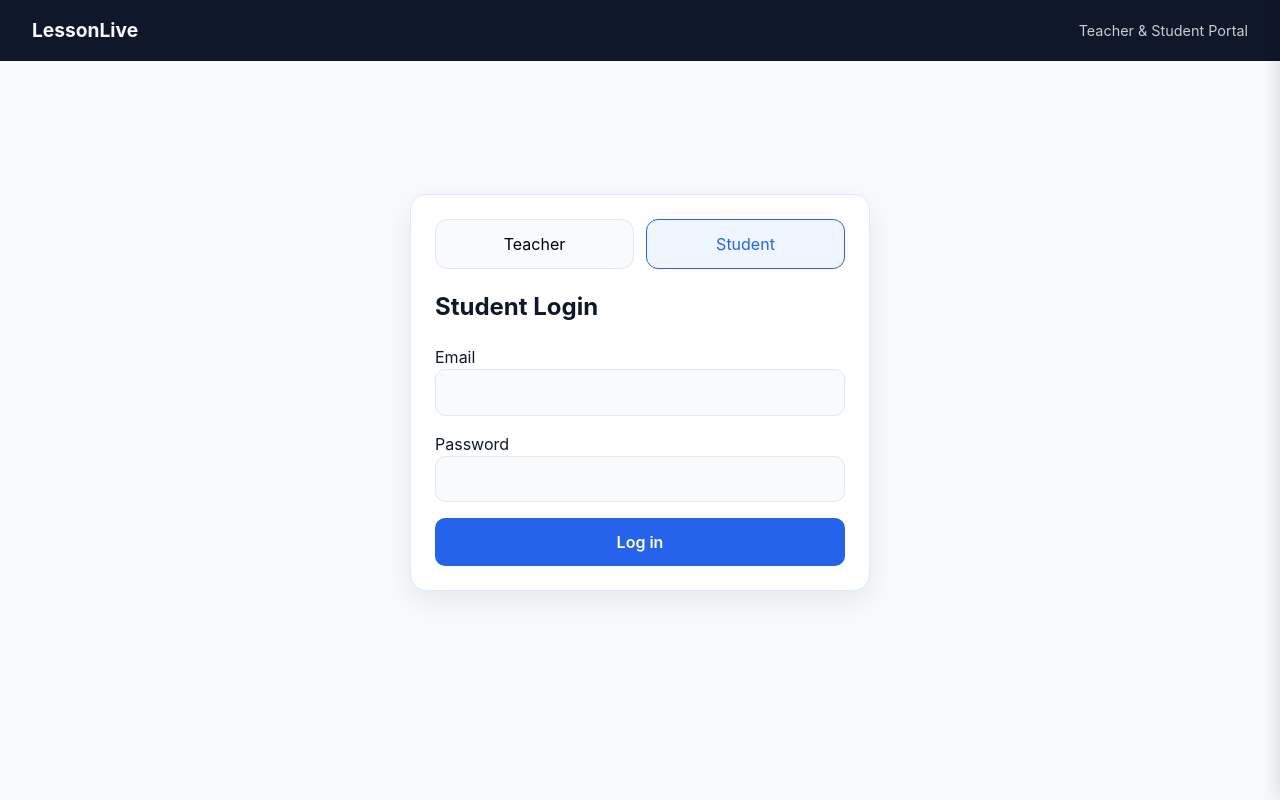
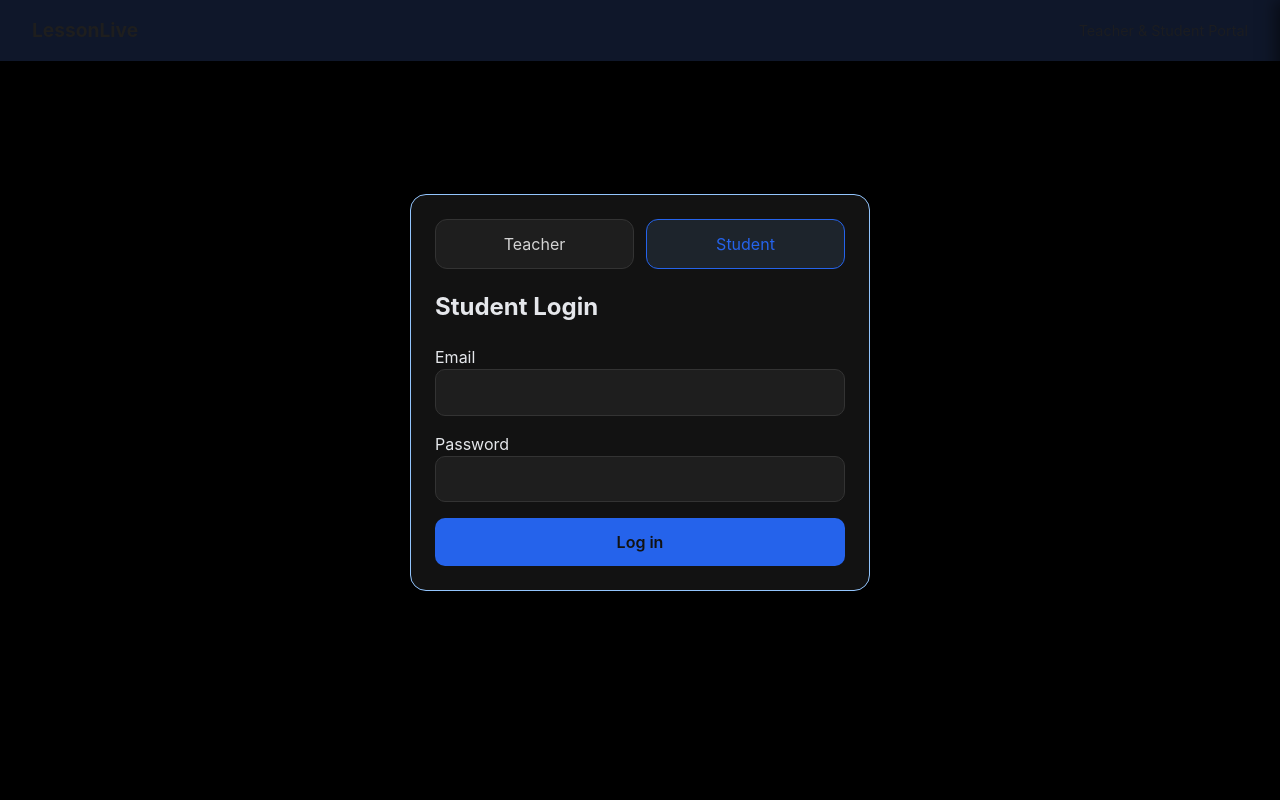
Before and after one commit to temesgensida-code/LessonLive, a React app in the folder frontend/: page / in a window 1280 px wide. Built offline with nearby package versions, Linux system fonts and the light colour scheme; no server answers; the HTML template or start-up script is replaced by a standard one.

Commit message:
ui changed into darkmode

```diff
--- a/frontend/src/App.css
+++ b/frontend/src/App.css
@@ -10,7 +10,7 @@
   justify-content: space-between;
   padding: 1rem 2rem;
   background: #0f172a;
-  color: #f8fafc;
+  color: #1e1e1e;
 }
 
 .brand {
@@ -54,8 +54,8 @@
   right: -525px;
   width: 525px;
   height: 100vh;
-  background: #ffffff;
-  box-shadow: -5px 0 15px rgba(0, 0, 0, 0.1);
+  background: #121212;
+  box-shadow: -5px 0 15px rgba(0, 0, 0, 0.5);
   transition: right 0.3s ease;
   z-index: 999;
   display: flex;
@@ -71,7 +71,7 @@
   align-items: center;
   justify-content: space-between;
   padding: 1.5rem;
-  border-bottom: 1px solid #e2e8f0;
+  border-bottom: 1px solid #333333;
 }
 
 .logout-btn {
@@ -103,7 +103,7 @@
   flex-direction: column;
   gap: 0.5rem;
   margin-bottom: 1.5rem;
-  border-bottom: 1px solid #e2e8f0;
+  border-bottom: 1px solid #333333;
   padding-bottom: 1.5rem;
 }
 
@@ -114,18 +114,18 @@
   padding: 0.75rem 1rem;
   border-radius: 8px;
   font-weight: 500;
-  color: #475569;
+  color: #d4d4d4;
   cursor: pointer;
   transition: all 0.2s ease;
 }
 
 .sidebar-nav-item:hover {
-  background: #f1f5f9;
+  background: #2d2d2d;
   color: #0f172a;
 }
 
 .sidebar-nav-item.active {
-  background: #eff6ff;
+  background: #93c5fd;
   color: #2563eb;
 }
 
@@ -143,10 +143,10 @@
 }
 
 .card {
-  background: #ffffff;
+  background: #121212;
   border-radius: 16px;
   padding: 1.5rem;
-  box-shadow: 0 10px 30px rgba(15, 23, 42, 0.08);
+  box-shadow: 0 10px 30px rgba(0, 0, 0, 0.8);
 }
 
 .stack {
@@ -170,7 +170,7 @@
 
 .auth-box {
   transition: box-shadow 180ms ease, border-color 180ms ease;
-  border: 1px solid #dbeafe;
+  border: 1px solid #93c5fd;
 }
 
 .auth-box:hover {
@@ -210,20 +210,21 @@
   width: 100%;
   padding: 0.65rem 0.75rem;
   border-radius: 10px;
-  border: 1px solid #e2e8f0;
-  background: #f8fafc;
+  border: 1px solid #333333;
+  background: #1e1e1e;
+  color: #d4d4d4;
 }
 
 .form input:focus,
 .form textarea:focus {
   outline: 2px solid #2563eb;
   border-color: #2563eb;
-  background: #ffffff;
+  background: #121212;
 }
 
 .primary {
   background: #2563eb;
-  color: #ffffff;
+  color: #121212;
   border: none;
   padding: 0.75rem 1.2rem;
   border-radius: 10px;
@@ -233,8 +234,8 @@
 
 .ghost {
   background: transparent;
-  border: 1px solid #cbd5f5;
-  color: #1e3a8a;
+  border: 1px solid #333333;
+  color: #93c5fd;
   padding: 0.6rem 1rem;
   border-radius: 10px;
   cursor: pointer;
@@ -244,27 +245,29 @@
   display: flex;
   gap: 0.75rem;
   margin-bottom: 1rem;
+  color:#9ca3af;
 }
 
 .tab {
   flex: 1;
-  border: 1px solid #e2e8f0;
-  background: #f8fafc;
+  border: 1px solid #333333;
+  background: #1e1e1e;
   padding: 0.75rem 1rem;
   border-radius: 12px;
   cursor: pointer;
+  color:#d4d4d4;
 }
 
 .tab.active {
   border-color: #2563eb;
   color: #2563eb;
-  background: #eff6ff;
+  background: #2f425762;
 }
 
 .link-button {
   border: none;
   background: transparent;
-  color: #1d4ed8;
+  color: #60a5fa;
   padding: 0;
   font-size: 0.85rem;
   text-align: left;
@@ -295,7 +298,7 @@
   justify-content: space-between;
   align-items: center;
   padding: 0.75rem 1rem;
-  background: #f8fafc;
+  background: #1e1e1e;
   border-radius: 12px;
 }
 
@@ -310,22 +313,22 @@
   margin-top: 1.5rem;
   padding: 1rem;
   border-radius: 12px;
-  border: 1px dashed #cbd5f5;
-  background: #f8fafc;
+  border: 1px dashed #333333;
+  background: #1e1e1e;
 }
 
 .muted {
-  color: #64748b;
+  color: #9ca3af;
   font-size: 0.9rem;
 }
 
 .error {
-  color: #b91c1c;
+  color: #f87171;
   font-weight: 600;
 }
 
 .success {
-  color: #15803d;
+  color: #4ade80;
   font-weight: 600;
 }
 
@@ -344,10 +347,10 @@
 
 .notes-canvas {
   width: 60%;
-  border: 1px solid #e2e8f0;
+  border: 1px solid #333333;
   border-radius: 12px;
   padding: 1rem;
-  background: #f8fafc;
+  background: #1e1e1e;
   display: flex;
   flex-direction: column;
   height: 100%;
@@ -396,18 +399,18 @@
 }
 
 .displayed-item {
-  background: #ffffff;
+  background: #121212;
   border-radius: 12px;
-  border: 1px solid #e2e8f0;
+  border: 1px solid #333333;
   padding: 0.9rem;
 }
 
 .notes-panel {
   width: 40%;
-  border: 1px solid #e2e8f0;
+  border: 1px solid #333333;
   border-radius: 12px;
   padding: 1rem;
-  background: #ffffff;
+  background: #121212;
   display: flex;
   flex-direction: column;
   gap: 0.75rem;
@@ -427,8 +430,8 @@
 }
 
 .danger {
-  border-color: #fca5a5;
-  color: #b91c1c;
+  border-color: #7f1d1d;
+  color: #f87171;
 }
 
 .note-list-item {
@@ -483,7 +486,7 @@
 }
 
 .live-audio-box {
-  border-top: 1px solid #e2e8f0;
+  border-top: 1px solid #333333;
   padding-top: 0.75rem;
 }
 
@@ -502,10 +505,10 @@
   flex: 1;
   min-height: 0;
   overflow-y: auto;
-  border: 1px solid #e2e8f0;
+  border: 1px solid #333333;
   border-radius: 10px;
   padding: 0.75rem;
-  background: #fff;
+  background: #121212;
 }
 
 .username-chat-item {
@@ -523,8 +526,8 @@
   width: 100%;
   padding: 0.65rem 0.75rem;
   border-radius: 10px;
-  border: 1px solid #e2e8f0;
-  background: #f8fafc;
+  border: 1px solid #333333;
+  background: #1e1e1e;
 }
 
 @media (max-width: 900px) {
--- a/frontend/src/LiveClassroom.jsx
+++ b/frontend/src/LiveClassroom.jsx
@@ -70,7 +70,7 @@ export default function LiveClassroom({ accessToken }) {
         </div>
 
         {/* Right 2/5 - Sidebar */}
-        <div style={{ flexBasis: '40%', flexGrow: 2, minWidth: 0, display: 'flex', flexDirection: 'column', background: '#f5f5f5', borderLeft: '1px solid #ddd' }}>
+        <div style={{ flexBasis: '40%', flexGrow: 2, minWidth: 0, display: 'flex', flexDirection: 'column', background: '#121212', borderLeft: '1px solid #333' }}>
           <RightPanel isTeacher={isTeacher} classId={classId} accessToken={accessToken} />
         </div>
 
@@ -134,7 +134,7 @@ function RightPanel({ isTeacher, classId, accessToken }) {
          <UsernameChat />
        </div>
 
-       <div style={{ padding: '20px', backgroundColor: '#e9ecef', borderTop: '1px solid #ccc' }}>
+       <div style={{ padding: '20px', backgroundColor: '#1e1e1e', borderTop: '1px solid #333' }}>
           <h4>Audio Controls</h4>
           <AudioStreamButton />
        </div>
--- a/frontend/src/index.css
+++ b/frontend/src/index.css
@@ -2,8 +2,8 @@
   font-family: 'Inter', system-ui, -apple-system, sans-serif;
   line-height: 1.5;
   font-weight: 400;
-  color: #0f172a;
-  background-color: #f8fafc;
+  color: #e5e7eb;
+  background-color: #000000;
   font-synthesis: none;
   text-rendering: optimizeLegibility;
   -webkit-font-smoothing: antialiased;
@@ -16,6 +16,8 @@
 body {
   margin: 0;
   min-height: 100vh;
+  background: #000000;
+  color: #e5e7eb;
 }
 
 a {
```
